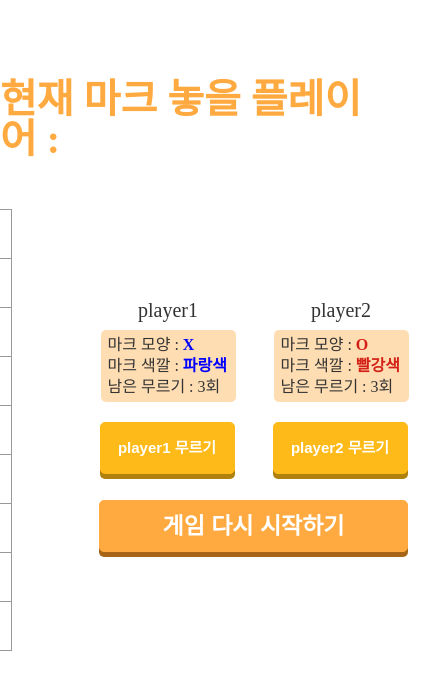
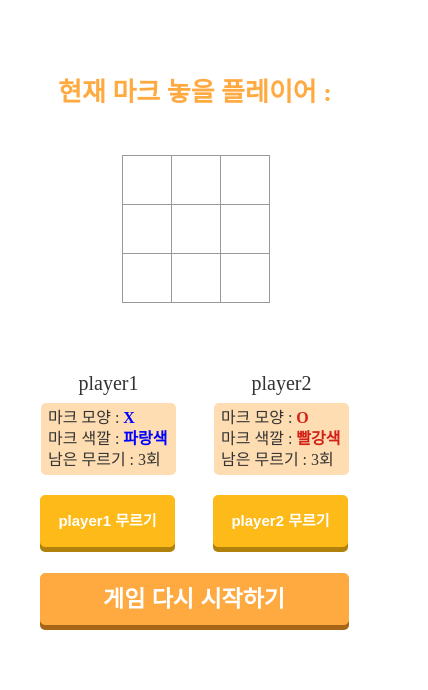
Before and after one commit to hjyang369/proj.TicTacToe, a React (Create React App) app: page /game in a window 390 px wide. Shown: the top 690 px of the page, 428 px wide, since content can reach past the window. Built offline with nearby package versions, Linux system fonts and the light colour scheme.

Commit message:
feat: 게임 페이지 반응형 대응

```diff
--- a/src/components/board/index.tsx
+++ b/src/components/board/index.tsx
@@ -13,7 +13,6 @@ export default function Board({
   boardSize,
 }: boardProps): JSX.Element {
   const row = Array.from({ length: boardSize }, (_, index) => index);
-
   return (
     <>
       {row.map((ele, i) => {
@@ -26,6 +25,7 @@ export default function Board({
                   key={index}
                   value={squares[index]}
                   handleClick={() => handlePlay(index)}
+                  width={boardSize >= 8}
                 />
               );
             })}
--- a/src/components/common/title/style.ts
+++ b/src/components/common/title/style.ts
@@ -11,6 +11,8 @@ export const S = {
     margin-top: 150px;
     margin-bottom: ${props => props.$margin};
     @media (max-width: 430px) {
+      font-size: 26px;
+      font-weight: 800;
       margin-top: 80px;
       margin-bottom: ${props => (props.$isMain ? props.$isMain : "50px")};
     }
--- a/src/components/square/index.tsx
+++ b/src/components/square/index.tsx
@@ -8,11 +8,13 @@ import { colorChip } from "../../modules/constants";
 type squareProps = {
   value: string;
   handleClick: () => void;
+  width: boolean;
 };
 
 export default function Square({
   value,
   handleClick,
+  width,
 }: squareProps): JSX.Element {
   const setting = useAtomValue(settingAtom);
 
@@ -24,7 +26,7 @@ export default function Square({
   }
 
   return (
-    <S.Square onClick={handleClick} $color={color}>
+    <S.Square onClick={handleClick} $color={color} $width={width}>
       {value}
     </S.Square>
   );
--- a/src/components/square/style.ts
+++ b/src/components/square/style.ts
@@ -3,6 +3,7 @@ import { styled } from "styled-components";
 export const S = {
   Square: styled.button<{
     $color?: string;
+    $width: boolean;
   }>`
     background: #fff;
     border: 1px solid #999;
@@ -17,5 +18,9 @@ export const S = {
     width: 50px;
     height: 50px;
     color: ${props => (props.$color ? props.$color : "#fff")};
+    @media (max-width: 430px) {
+      width: ${props => (props.$width ? "40px" : "50px")};
+      height: ${props => (props.$width ? "40px" : "50px")};
+    }
   `,
 };
--- a/src/pages/game/style.ts
+++ b/src/pages/game/style.ts
@@ -15,6 +15,9 @@ export const S = {
     justify-content: center;
     align-items: center;
     gap: 70px;
+    @media (max-width: 820px) {
+      flex-direction: column;
+    }
   `,
 
   Settings: styled.div`
--- a/src/pages/result/style.ts
+++ b/src/pages/result/style.ts
@@ -7,6 +7,10 @@ export const S = {
     justify-content: center;
     align-items: center;
     gap: 15px;
+    padding-bottom: 150px;
+    @media (max-width: 430px) {
+      padding-bottom: 80px;
+    }
   `,
 
   BoardContainer: styled.div`
```
